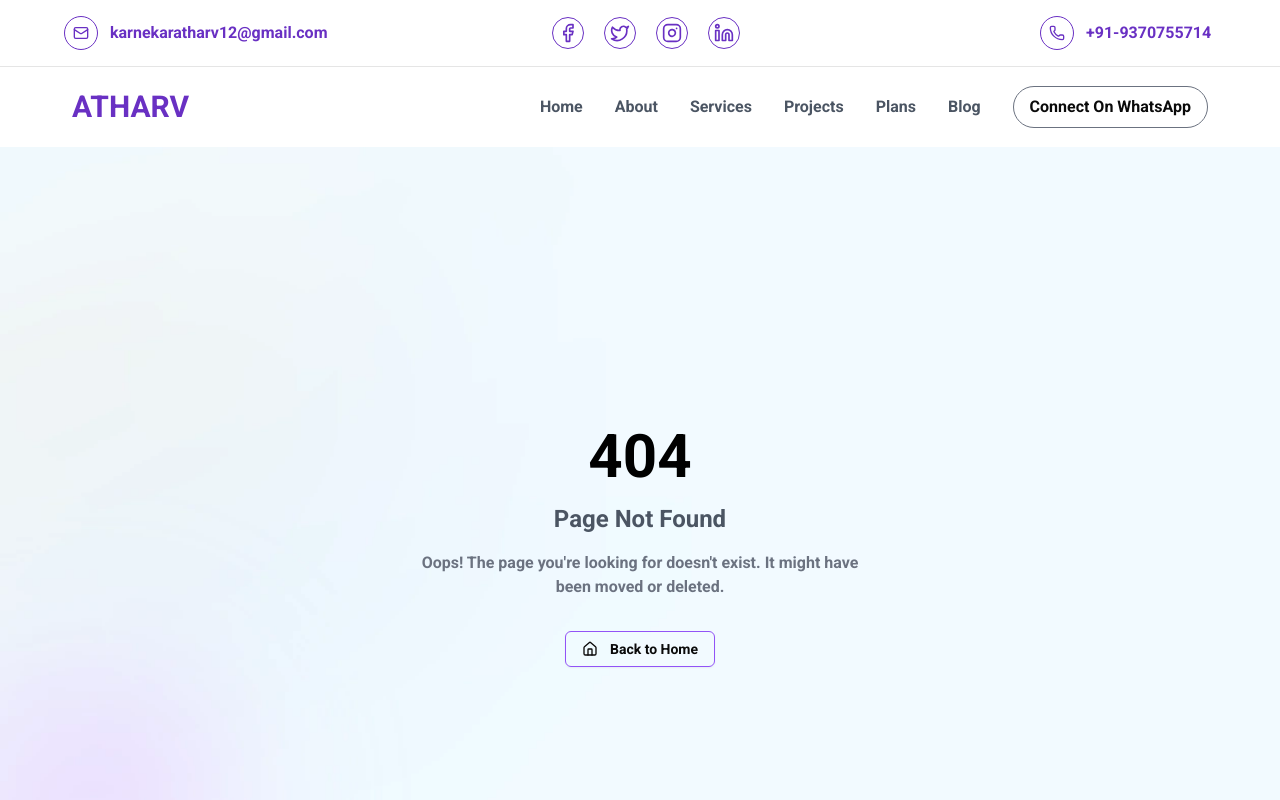
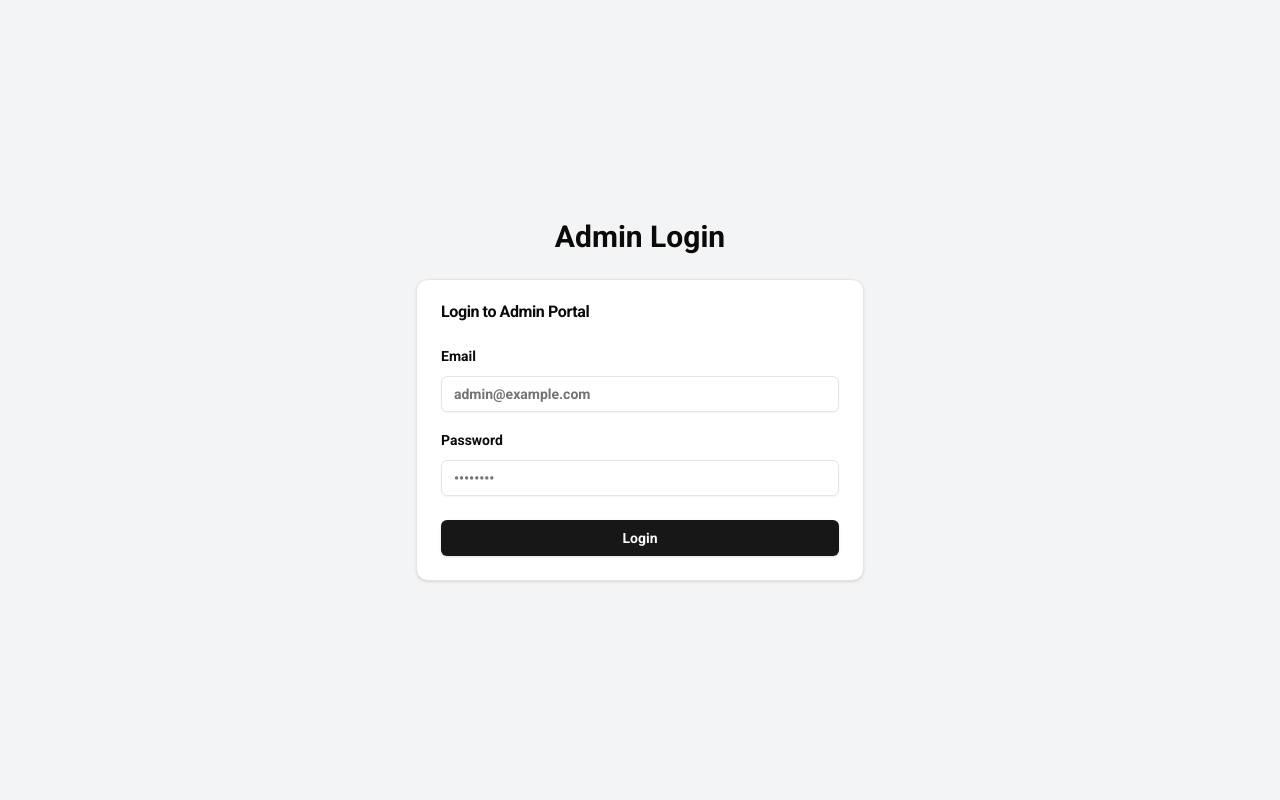
Before and after one commit to atharv0811/freelance-portfolio, a Next.js app: page /auth/admin-login in a window 1280 px wide. Before the commit this address had no page. Shown: the top 800 px of the page. Built offline with nearby package versions, Linux system fonts and the light colour scheme.

Commit message:
Add admin login page

```diff
--- /dev/null
+++ b/src/app/auth/admin-login/_components/admin-login-form.tsx
@@ -0,0 +1,87 @@
+'use client'
+
+import { useForm } from 'react-hook-form'
+import { zodResolver } from '@hookform/resolvers/zod'
+import { Button } from '@/components/ui/button'
+import { Input } from '@/components/ui/input'
+import * as z from 'zod'
+import {
+    Form,
+    FormControl,
+    FormField,
+    FormItem,
+    FormLabel,
+    FormMessage,
+} from '@/components/ui/form'
+import { Card, CardContent, CardFooter, CardHeader, CardTitle } from '@/components/ui/card'
+
+const formSchema = z.object({
+    email: z.string().email('Invalid email address'),
+    password: z.string().min(8, 'Password must be at least 8 characters'),
+})
+
+const AdminLoginForm = () => {
+    const form = useForm<z.infer<typeof formSchema>>({
+        resolver: zodResolver(formSchema),
+        defaultValues: {
+            email: '',
+            password: '',
+        },
+    })
+
+    async function onSubmit(data: z.infer<typeof formSchema>) {
+
+    }
+
+    return (
+        <Card>
+            <CardHeader>
+                <CardTitle>Login to Admin Portal</CardTitle>
+            </CardHeader>
+            <Form {...form}>
+                <form onSubmit={form.handleSubmit(onSubmit)}>
+                    <CardContent className="space-y-4">
+                        <FormField
+                            control={form.control}
+                            name="email"
+                            render={({ field }) => (
+                                <FormItem>
+                                    <FormLabel>Email</FormLabel>
+                                    <FormControl>
+                                        <Input placeholder="admin@example.com" {...field} />
+                                    </FormControl>
+                                    <FormMessage />
+                                </FormItem>
+                            )}
+                        />
+                        <FormField
+                            control={form.control}
+                            name="password"
+                            render={({ field }) => (
+                                <FormItem>
+                                    <FormLabel>Password</FormLabel>
+                                    <FormControl>
+                                        <Input type="password" placeholder="••••••••" {...field} />
+                                    </FormControl>
+                                    <FormMessage />
+                                </FormItem>
+                            )}
+                        />
+                    </CardContent>
+                    <CardFooter>
+                        <Button
+                            className="w-full"
+                            type="submit"
+                        //    disabled={isLoading}
+                        >
+                            {/* {isLoading ? 'Logging in...' : 'Login'} */}
+                            Login
+                        </Button>
+                    </CardFooter>
+                </form>
+            </Form>
+        </Card>
+    )
+}
+
+export default AdminLoginForm;
--- /dev/null
+++ b/src/app/auth/admin-login/page.tsx
@@ -0,0 +1,14 @@
+import AdminLoginForm from "./_components/admin-login-form"
+
+const AdminLogin = () => {
+    return (
+        <div className="min-h-screen flex items-center justify-center bg-gray-100">
+            <div className="max-w-md w-full">
+                <h1 className="text-3xl font-bold text-center mb-6">Admin Login</h1>
+                <AdminLoginForm />
+            </div>
+        </div>
+    )
+}
+
+export default AdminLogin
--- a/src/components/conditional-layout.tsx
+++ b/src/components/conditional-layout.tsx
@@ -9,7 +9,7 @@ import { usePathname } from 'next/navigation';
 export default function ConditionalLayout({ children }: { children: React.ReactNode }) {
     const pathname = usePathname();
 
-    const isAdmin = pathname.startsWith('/admin')
+    const isAdmin = pathname.startsWith('/admin') || pathname.startsWith('/auth')
 
     return (
         <>
```
